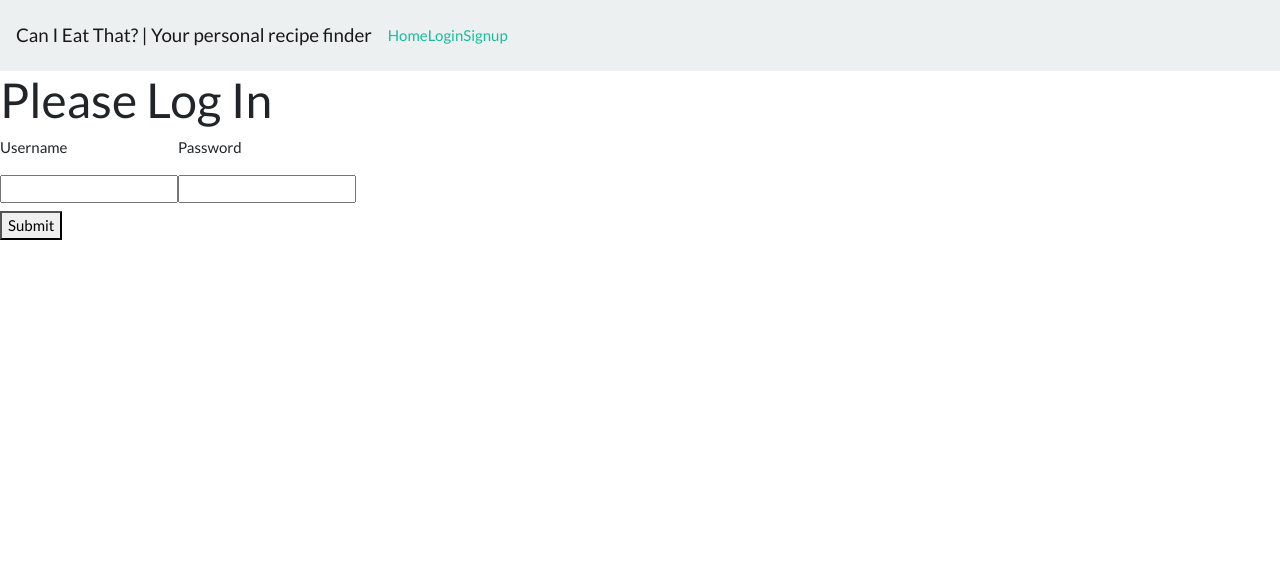
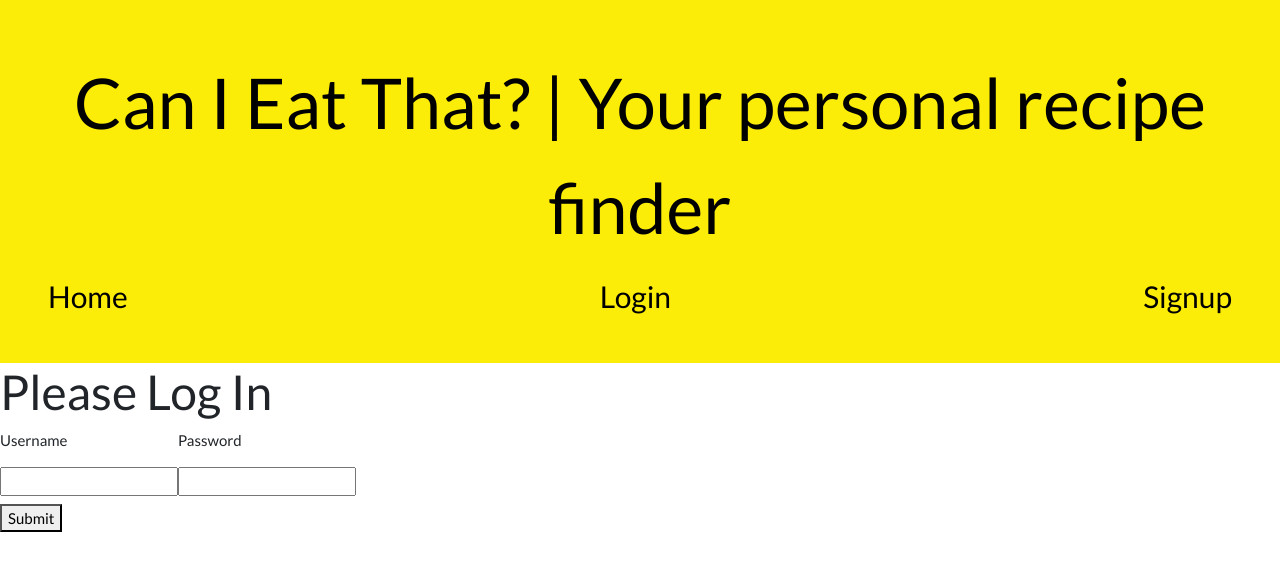
Before and after one commit to Drowekorte/can-i-eat-that, a React (Create React App) app in the folder client/: page /login in a window 1280 px wide. Shown: the top 570 px of the page. Built offline with nearby package versions, Linux system fonts and the light colour scheme; no server answers.

Commit message:
edit to css and js for home page

```diff
--- a/client/src/components/Nav/index.js
+++ b/client/src/components/Nav/index.js
@@ -1,6 +1,7 @@
 import React from "react";
 import { useStoreContext } from "../../utils/GlobalState";
 import { Link } from "react-router-dom";
+import './style.css';
 
 function Nav(props) {
   const logout = async () => {
@@ -39,29 +40,29 @@ function Nav(props) {
   const [store] = useStoreContext();
 
   return (
-    <nav className="navbar navbar-expand-lg navbar-light bg-light">
-      <a className="navbar-brand" href="/">
+    <nav className="navbar">
+      <a className="eat" href="/">
         Can I Eat That? | Your personal recipe finder
       </a>
       <nav className="">
-        <div className="">
-          <Link to="/" className="">Home</Link>
+        <div className="home">
+          <Link to="/" className="home">Home</Link>
           <div>
 
           </div>
         </div>
       </nav>
       <nav className="">
-        <div className="">
-          <Link to="client/src/components/Login/index.js" className="">Login</Link>
+        <div className="login">
+          <Link to="client/src/components/Login/index.js" className="login">Login</Link>
           <div>
 
           </div>
         </div>
       </nav>
       <nav className="">
-        <div className="">
-          <Link to="client/src/components/Signup/index.js" className="">Signup</Link>
+        <div className="signup">
+          <Link to="client/src/components/Signup/index.js" className="signup">Signup</Link>
           <div>
 
           </div>
--- a/client/src/components/Nav/style.css
+++ b/client/src/components/Nav/style.css
@@ -0,0 +1,38 @@
+.navbar {
+    background-color: #fced08;
+    padding: 40px;
+}
+.eat {
+    color: black;
+    font-size: 70px;
+    text-align: center;
+    padding: 10px;
+    margin: auto;
+}
+.login {
+    color:black;
+    margin: 1px;
+    padding: 3px;
+    font-size: 30px;
+}
+.login:hover {
+    background-color:#FCC119;
+}
+.home {
+    color:black;
+    margin: 1px;
+    padding: 3px;
+    font-size: 30px;
+}
+.home:hover {
+    background-color: #FCC119;
+}
+.signup {
+    color:black;
+    margin: 1px;
+    padding: 3px;
+    font-size: 30px;
+}
+.signup:hover {
+    background-color: #FCC119;
+}
```
